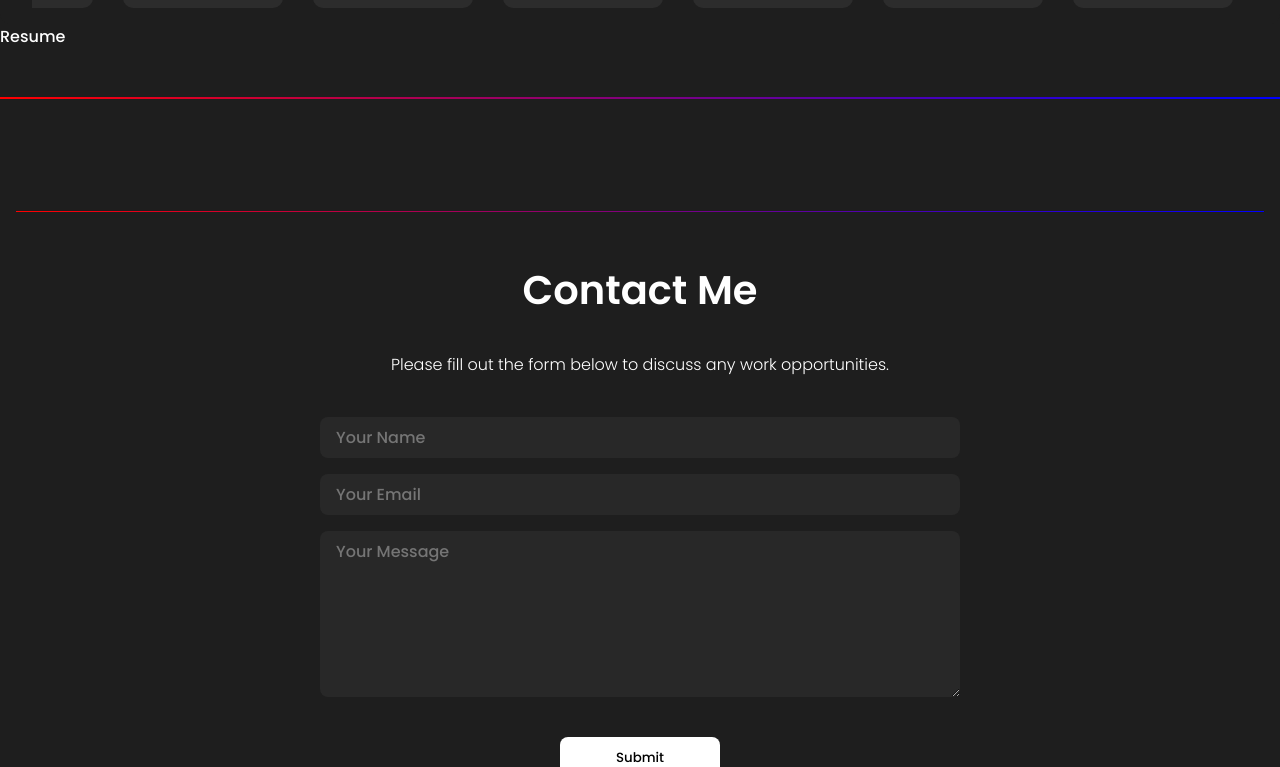
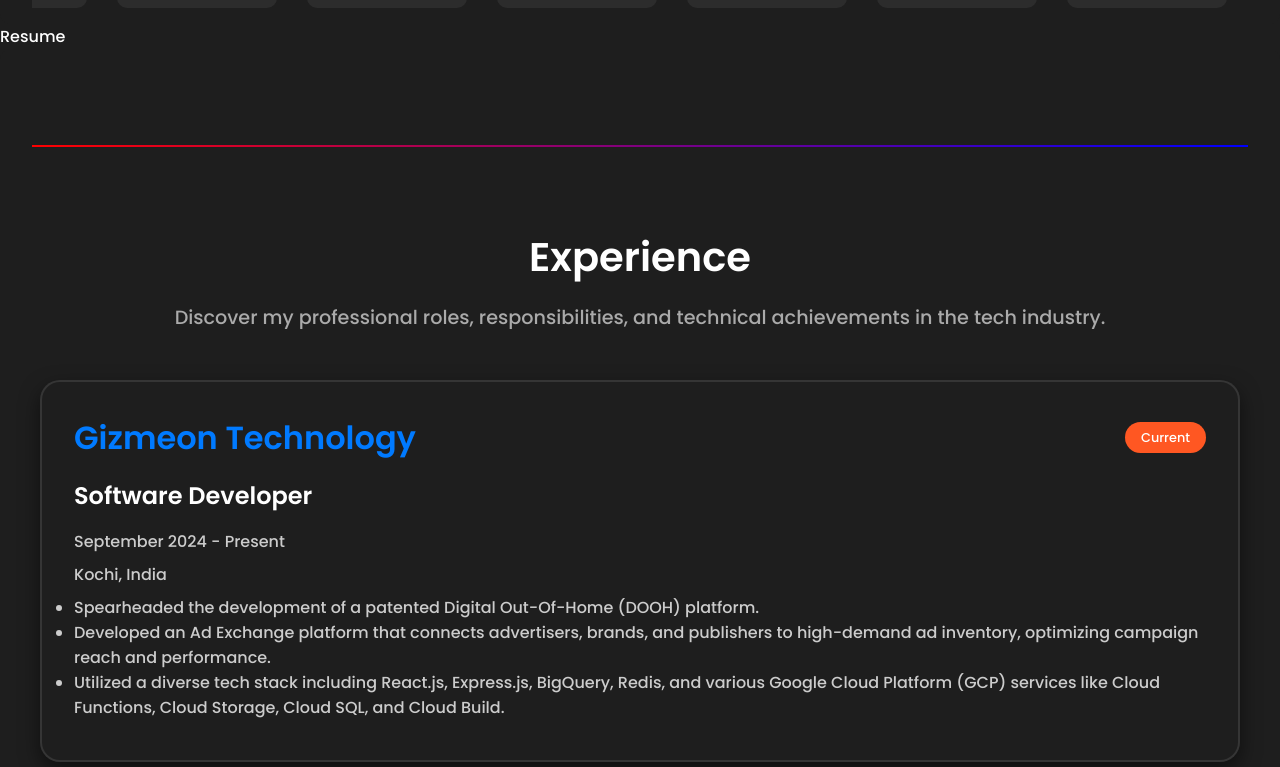
Before and after one commit to SaurabhPaulson/portFolio, a React (Create React App) app: page / in a window 1280 px wide. Shown: the part 1793-2560 px from the top of the page. Built offline with nearby package versions, Linux system fonts and the light colour scheme.

Commit message:
experience changes

```diff
--- a/src/components/Contact/contact.css
+++ b/src/components/Contact/contact.css
@@ -69,7 +69,7 @@
     flex-wrap: wrap;
     justify-content: center;
     gap: 2rem;
-    margin-top: 2rem;
+    margin: 2rem 0;
 }
 
 .contact-card {
--- a/src/components/Experience/experience.css
+++ b/src/components/Experience/experience.css
@@ -0,0 +1,128 @@
+#experience {
+  padding: 1rem 2rem;
+  margin: 0 auto;
+  width: 100vw;
+  background-color: #1e1e1e;
+  border-radius: 10px;
+  max-width: 85rem;
+}
+
+.experience-container {
+  max-width: 1200px;
+  margin: 0 auto;
+}
+
+.experience-header {
+  text-align: center;
+  margin-bottom: 3rem;
+  animation: slideInFromTop 1s ease-out;
+}
+
+.experience-header h1 {
+  font-size: 2.5rem;
+  margin-bottom: 1rem;
+}
+
+.experience-header p {
+  font-size: 1.2rem;
+  color: #aaa;
+}
+
+/* Company Card */
+.company-card {
+  background: #1e1e1e;
+  border: 2px solid rgba(255, 255, 255, 0.1);
+  border-radius: 20px;
+  padding: 2rem;
+  box-shadow: 0 8px 20px rgba(0, 0, 0, 0.5);
+  transition: transform 0.4s ease, box-shadow 0.4s ease;
+  position: relative;
+  overflow: hidden;
+  animation: fadeIn 1.5s ease-in-out;
+}
+
+.company-card:hover {
+  transform: translateY(-10px);
+  box-shadow: 0 12px 30px rgba(0, 0, 0, 0.7);
+}
+
+.company-header {
+  display: flex;
+  justify-content: space-between;
+  align-items: center;
+  margin-bottom: 1rem;
+}
+
+.company-header h2 {
+  font-size: 2rem;
+  color: #007aff;
+}
+
+.badge {
+  background: #ff5722;
+  color: white;
+  padding: 0.4rem 1rem;
+  border-radius: 50px;
+  font-size: 0.8rem;
+}
+
+.company-card h3 {
+  margin: 1rem 0;
+  font-size: 1.5rem;
+  color: #fff;
+}
+
+.date, .location, .description {
+  font-size: 1rem;
+  color: #ccc;
+  margin-bottom: 0.5rem;
+}
+
+.experienceDivider {
+  width: 100%;
+  height: 1.5px;
+  background: linear-gradient(to right, #ff0000, #0000ff); /* Adjusted gradient colors */
+  margin: 5rem 0;
+}
+
+/* Animations */
+@keyframes slideInFromTop {
+  0% {
+    opacity: 0;
+    transform: translateY(-50px);
+  }
+  100% {
+    opacity: 1;
+    transform: translateY(0);
+  }
+}
+
+@keyframes fadeIn {
+  0% {
+    opacity: 0;
+    transform: scale(0.9);
+  }
+  100% {
+    opacity: 1;
+    transform: scale(1);
+  }
+}
+
+/* Responsive Design */
+@media (max-width: 768px) {
+  .experience-header h1 {
+    font-size: 2.2rem;
+  }
+  .company-card {
+    padding: 1.5rem;
+  }
+}
+
+@media (max-width: 480px) {
+  .experience-header h1 {
+    font-size: 1.8rem;
+  }
+  .company-card {
+    padding: 1rem;
+  }
+}
--- a/src/components/Experience/experience.js
+++ b/src/components/Experience/experience.js
@@ -1,12 +1,51 @@
-import React from 'react'
+import React from "react";
+import "./experience.css";
 
 const Experience = () => {
+  const companyDetails = {
+    company: "Gizmeon Technology",
+    position: "Software Developer",
+    start: "September 2024",
+    end: "Present",
+    location: "Kochi, India",
+    description: [
+      "Spearheaded the development of a patented Digital Out-Of-Home (DOOH) platform.",
+      "Developed an Ad Exchange platform that connects advertisers, brands, and publishers to high-demand ad inventory, optimizing campaign reach and performance.",
+      "Utilized a diverse tech stack including React.js, Express.js, BigQuery, Redis, and various Google Cloud Platform (GCP) services like Cloud Functions, Cloud Storage, Cloud SQL, and Cloud Build.",
+    ],
+  };
+
   return (
-    <div id="experience">
-        <div class="divider"></div>
+    <section id="experience">
+       <div class="experienceDivider"></div>
+      <div className="experience-container">
+        <div className="experience-header">
+          <h1>Experience</h1>
+          <p>
+            Discover my professional roles, responsibilities, and technical achievements in the tech industry.
+          </p>
+        </div>
+        <div className="experience-content">
+          <div className="company-card">
+            <div className="company-header">
+              <h2>{companyDetails.company}</h2>
+              <span className="badge">Current</span>
+            </div>
+            <h3>{companyDetails.position}</h3>
+            <p className="date">
+              {companyDetails.start} - {companyDetails.end}
+            </p>
+            <p className="location">{companyDetails.location}</p>
+            <ul className="description">
+              {companyDetails.description.map((point, index) => (
+                <li key={index}>{point}</li>
+              ))}
+            </ul>
+          </div>
+        </div>
+      </div>
+    </section>
+  );
+};
 
-    </div>
-  )
-}
-
-export default Experience
+export default Experience;
--- a/src/components/NavBar/navBar.css
+++ b/src/components/NavBar/navBar.css
@@ -58,3 +58,41 @@
     padding-bottom: 0.5rem;
     border-bottom: 3px solid  #007aff;
 }
+
+.navMenu{
+    position: absolute;
+    top: 4rem;
+    right: 2rem;
+    z-index: 2;
+    display: flex;
+    flex-direction: column;
+    padding: 0.5rem;
+    height: fit-content;
+    min-width: 15rem;
+    background: rgb(40, 40, 40);
+    border-radius: 1rem;
+}
+
+.mobMenu{
+    display: none;
+    object-fit: cover;
+    height: 2rem;
+}
+
+.listItem{
+    color: white;
+    padding: 0.5rem 3rem;
+    margin: 0.25rem;
+    background: rgb(30, 30, 30);
+
+}
+
+@media screen and (max-width : 720px){
+    .mobMenu{
+        display: flex;
+    }
+
+    .desktopMenu{
+        display: none;
+    }
+}
--- a/src/components/NavBar/navBar.js
+++ b/src/components/NavBar/navBar.js
@@ -1,10 +1,12 @@
-import React from 'react'
+import React, { useState } from 'react'
 import {Link} from 'react-scroll'
 import contact from '../../assets/contact.png'
 import logo from '../../assets/logo.png'
 import './navBar.css';
+import menu from '../../assets/menu.png'
 
 const NavBar = () => {
+  const [showMenu, setShowMenu] = useState(false)
   return (
     <nav className="navbar">
         <img src={logo} alt="logo" className='logo' />
@@ -12,7 +14,7 @@
             <Link activeClass='active' to='home' spy={true} smooth={true} offset={-100} duration={500} className="desktopMenuListItem">Home</Link>
             <Link activeClass='active' to='about' spy={true} smooth={true} offset={-60} duration={500} className="desktopMenuListItem">About Me</Link>
             <Link activeClass='active' to='skills' spy={true} smooth={true} offset={-100} duration={500} className="desktopMenuListItem">Skills</Link>
-            <Link activeClass='active' to='home' spy={true} smooth={true} offset={-100} duration={500} className="desktopMenuListItem">Experience</Link>
+            <Link activeClass='active' to='experience' spy={true} smooth={true} offset={-100} duration={500} className="desktopMenuListItem">Experience</Link>
             <Link activeClass='active' to='home' spy={true} smooth={true} offset={-100} duration={500} className="desktopMenuListItem">Resume</Link>
 
         </div>
@@ -22,6 +24,16 @@
             <img src = {contact} alt="contact" className="desktopMenuImg" />Contact Me
         </button>
 
+        <img src={menu} alt="Menu" className='mobMenu' onClick={() => setShowMenu(!showMenu)} />
+        <div className="navMenu" style={{display : showMenu ? 'flex': 'none'}} >
+            <Link activeClass='active' to='home' spy={true} smooth={true} offset={-100} duration={500} className="listItem" onClick={() => setShowMenu(false)}>Home</Link>
+            <Link activeClass='active' to='about' spy={true} smooth={true} offset={-60} duration={500} className="listItem" onClick={() => setShowMenu(false)}>About Me</Link>
+            <Link activeClass='active' to='skills' spy={true} smooth={true} offset={-100} duration={500} className="listItem" onClick={() => setShowMenu(false)}>Skills</Link>
+            <Link activeClass='active' to='experience' spy={true} smooth={true} offset={-100} duration={500} className="listItem" onClick={() => setShowMenu(false)}>Experience</Link>
+            <Link activeClass='active' to='home' spy={true} smooth={true} offset={-100} duration={500} className="listItem" onClick={() => setShowMenu(false)}>Resume</Link>
+            <Link activeClass='active' to='contact' spy={true} smooth={true} offset={-100} duration={500} className="listItem" onClick={() => setShowMenu(false)}>Contact</Link>
+        </div>
+
     </nav>
 
   )
```
Also changed, not shown: src/assets/menu.png.
